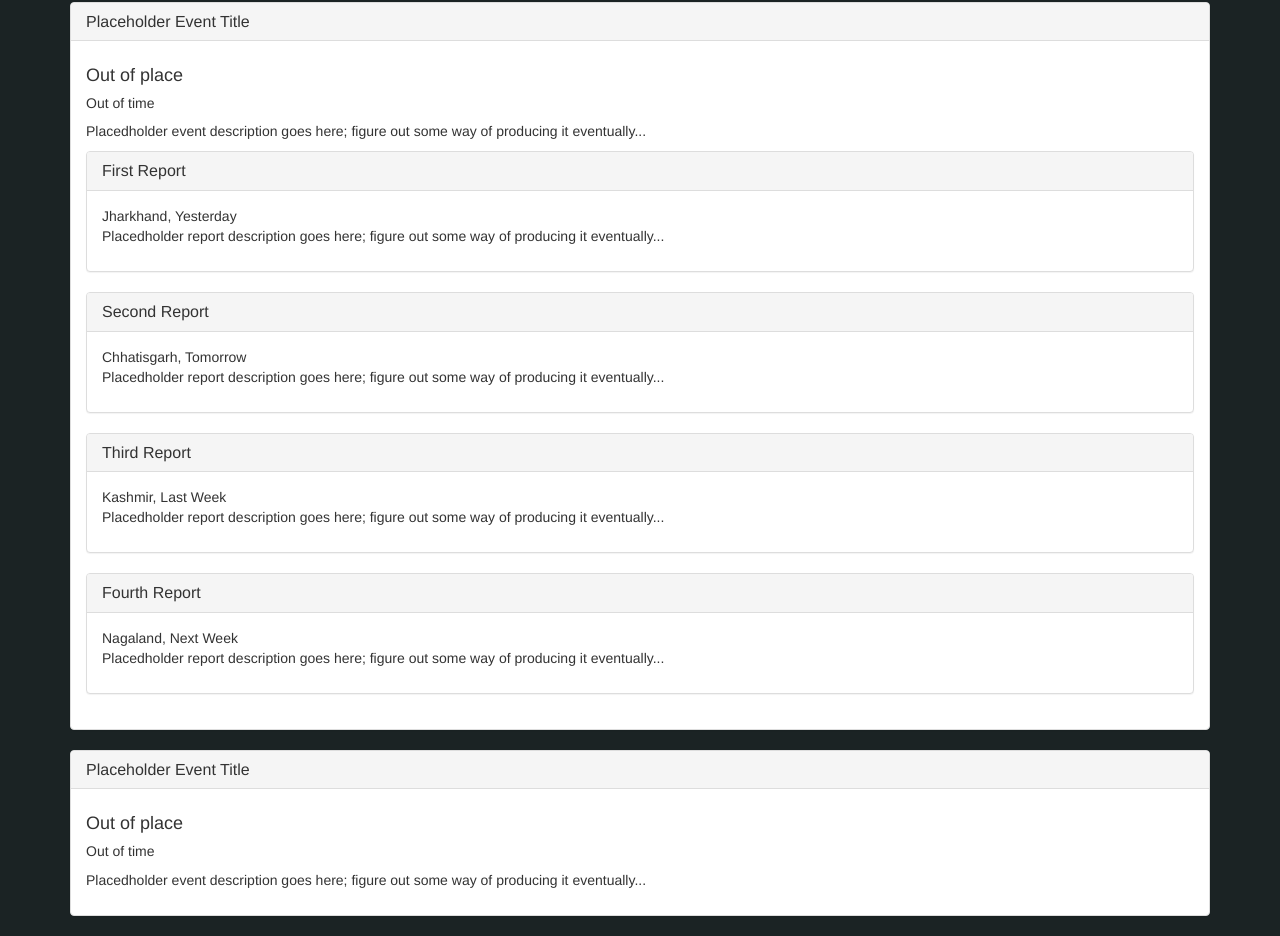
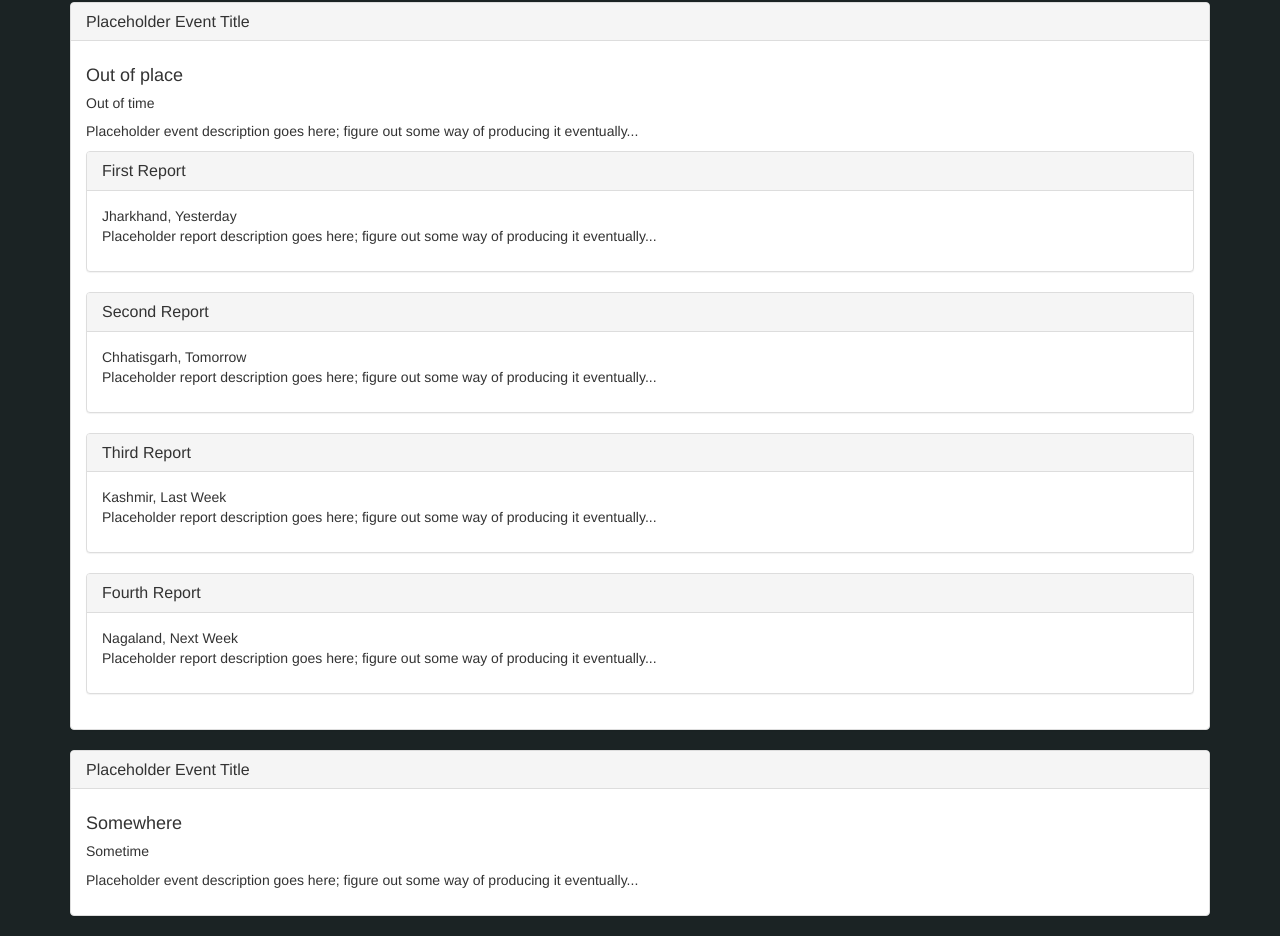
Before and after one commit to JasonTasharski/ProjectOne, a website: page public/view/index.html in a window 1280 px wide. Shown: the part 176-1112 px from the top of the page. Drawn offline with nearby package versions, Linux system fonts and the light colour scheme.

Commit message:
Testing with Chhun

```diff
--- a/public/scripts/app.js
+++ b/public/scripts/app.js
@@ -5,55 +5,53 @@
 	var templateR = _.template($('#reportTemplate').html()); // compile
 	var templateE = _.template($('#eventTemplate').html()); // compile
 
-	var renderR = function(reportToRender) {
-	  $('#reportTarget').append($(templateR(reportToRender))); // will render reports
+	var renderR = function(reportToRender, eventToRender) { // will render reports
+		console.log("Rendering report...");
+		reportTargetP = eventToRender.reportTargetP;
+	  console.log("Targeting " + "'" + reportTargetP + "'");
+	  // $(eventTemplate).append($(templateR(reportTemplate)));
+	  // $(reportTargetP).append($(templateR(reportToRender)));
+	  $('#testingWithChhun').append($(templateR(reportToRender)));
+	  console.log("Report rendered.");
 	};
 	var renderE = function(eventToRender) {
+		console.log("Rendering EVENT...");
 	  $('#eventTarget').append($(templateE(eventToRender))); // will render events
 		_.each(eventToRender.reports, function(reportToRender) {
-			renderR(reportToRender); // called, calls renderR on each assigned report
+			renderR(reportToRender, eventToRender); // called, calls renderR on each assigned report
 		});
+		console.log("EVENT rendered.");
 	};
 
 	// Hard-coding for fun and profit
-	var eventHC1 = {
-		eventLocationP: "Out of place",
-		eventDateP: "Out of time",
-		reports: [
-			{
-				iAmA: "Hard-coded report #1",
-				reportTitleP: "First Report",
-				reportLocationP: "Jharkhand",
-				reportDateP: "Yesterday",
-			},
-			{
-				iAmA: "Hard-coded report #2",
-				reportTitleP: "Second Report",
-				reportLocationP: "Chhatisgarh",
-				reportDateP: "Tomorrow",
-			}
-		]
+	var eventArr = [];
+	var ReportP = function(reportTitleP, reportLocationP, reportDateP){
+		this.reportTitleP = reportTitleP;
+		this.reportLocationP = reportLocationP;
+		this.reportDateP = reportDateP;
+		console.log("Report created: "+ this.reportTitleP);
 	}
-	var eventHC2 = {
-		eventLocationP: "Out of place",
-		eventDateP: "Out of time",
-		reports: [
-			{
-				reportTitleP: "Third Report",
-				reportLocationP: "Kashmir",
-				reportDateP: "Last Week",
-			},
-			{
-				reportTitleP: "Fourth Report",
-				reportLocationP: "Nagaland",
-				reportDateP: "Next Week",
-			}
-		]
+	var EventP = function(eventLocationP, eventDateP){
+		this.eventLocationP = eventLocationP;
+		this.eventDateP = eventDateP;
+		this.reports = [];
+		this.reportTargetP = "#" + eventArr.length;
+		eventArr.push(this);
+		console.log("EVENT created.");
 	}
-
+	console.log("Creating events and reports...");
+	var r1 = new ReportP("First Report", "Jharkhand", "Yesterday");
+	var r2 = new ReportP("Second Report", "Chhatisgarh", "Tomorrow");
+	var r3 = new ReportP("Third Report", "Kashmir", "Last Week");
+	var r4 = new ReportP("Fourth Report", "Nagaland", "Next Week");
+	var eventHC1 = new EventP("Out of place", "Out of time");
+	var eventHC2 = new EventP("Somewhere", "Sometime");
+	eventHC1.reports.push(r1, r2);
+	eventHC2.reports.push(r3, r4);
+	console.log("EVENTs filled.");
 	renderE(eventHC1);
 	renderE(eventHC2);
-
+	console.log("EVENTs rendered.");
 	// $.get('/api/events', function() {
 	// 	request("https://www.kimonolabs.com/api/7imxs5lg?kimbypage=1?apikey=P2npdGDmBAziqQB7UEgQR01k1joldB86",
 	// 		function(err, response, body) {
--- a/public/view/index.html
+++ b/public/view/index.html
@@ -38,8 +38,9 @@
       <div class="panel-body">
         <h4><%= eventLocationP %></h4>
         <h5><%= eventDateP %></h5>
-        <p> Placedholder event description goes here; figure out some way of producing it eventually... </p>
-        <div id="reportTarget"></div>
+        <p> Placeholder event description goes here; figure out some way of producing it eventually... </p>
+        <div id=<%=reportTargetP%>></div>
+        <div id="testingWithChhun"></div>
       </div>
     </div>
   </script>
@@ -51,7 +52,7 @@
       </div>
       <div class="panel-body">
         <%= reportLocationP %>, <%= reportDateP %>
-        <p> Placedholder report description goes here; figure out some way of producing it eventually... </p>
+        <p> Placeholder report description goes here; figure out some way of producing it eventually... </p>
       </div>
     </div>
   </script>
```
